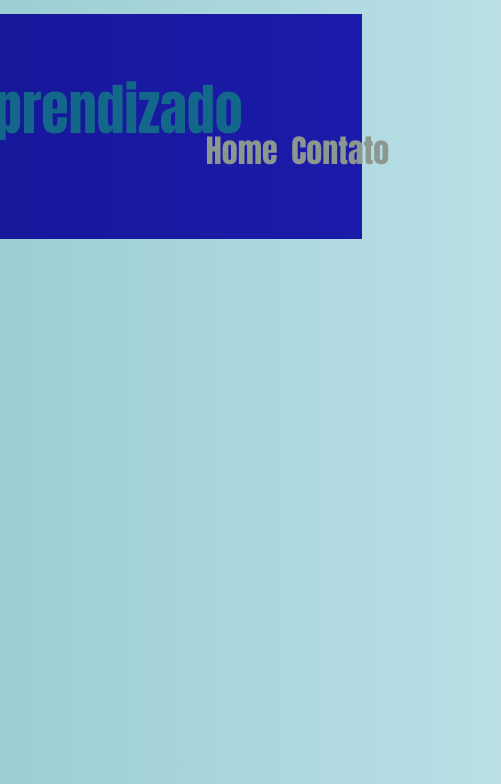
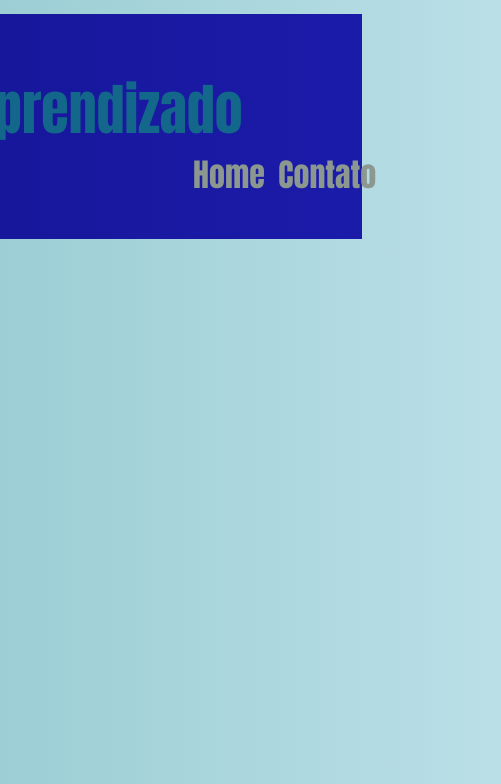
Before and after one commit to GuilhermeGoebel/Trilha_do_Aprendizado, a plain HTML site: page index.html in a window 1280 px wide. Shown: the top 784 px of the page, 779-1280 px from the left. Drawn offline with Linux system fonts and the light colour scheme.

Commit message:
correção 6

```diff
--- a/css/style.css
+++ b/css/style.css
@@ -56,11 +56,11 @@ header{
     font-family: Impact, Haettenschweiler, 'Arial Narrow Bold', sans-serif, Geneva, Tahoma, sans-serif;
     overflow: hidden;
     position: relative;
-    left: 75%;
+    left: 74%;
     font-size: 200%;
     z-index: 1;
     position: absolute;
-    top: 11%;
+    top: 14%;
     padding: 3%;
 }
 
```
